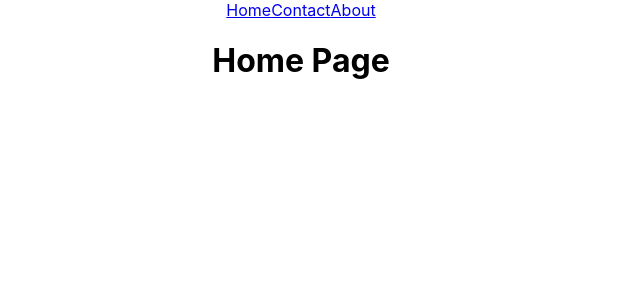
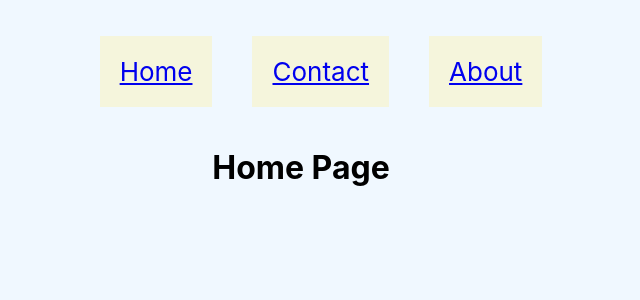
Before and after one commit to Furqan859/react-v6, a React (Create React App) app: page / in a window 1280 px wide. Shown: the top 300 px of the page, without its empty margins (339-979 px from the left). Built offline with nearby package versions, Linux system fonts and the light colour scheme.

Commit message:
create router links

```diff
--- /dev/null
+++ b/src/Navbar.css
@@ -0,0 +1,27 @@
+body{
+
+    background-color: aliceblue;
+
+}
+ul{
+    display: flex;
+    flex-direction: row;
+    justify-content: center;
+}
+
+li{
+    list-style-type: none;
+
+    text-justify: auto;
+    background-color:beige;
+    margin: 20px;
+    padding:20px;
+    font-size: 26px;
+    text-transform: capitalize;
+
+
+}
+
+li > NavLink{
+    text-decoration: none;
+}
--- a/src/Navbar.js
+++ b/src/Navbar.js
@@ -1,15 +1,16 @@
 import React from 'react';
-import {Link} from 'react-router-dom';
-
-const Navbar =() => {
+import { NavLink } from 'react-router-dom';
+import './Navbar.css';
+const Navbar = () => {
     return (
         <>
+            <ul>
+                <li > <NavLink to="/" >Home</NavLink> </li>
+                <li> <NavLink to="/Contact">Contact</NavLink></li>
+                <li><NavLink to="/about">About</NavLink></li>
+            </ul>
 
-             <Link to="/">Home</Link>
-            <Link to="/Contact">Contact</Link>
-           <Link to="/about">About</Link>
-
-            </>
+        </>
     );
 }
 
--- a/src/Notfound.js
+++ b/src/Notfound.js
@@ -2,9 +2,9 @@ import React from 'react';
 
 function Notfound() {
     return (
-        <div>
+        <h1>
             404 Page Not Found
-        </div>
+        </h1>
     );
 }
 
--- a/src/component/Contact.js
+++ b/src/component/Contact.js
@@ -2,9 +2,9 @@ import React from 'react';
 
 function Contact(props) {
     return (
-        <div>
+        <h1>
 Contact Page
-        </div>
+        </h1>
     );
 }
 
```
